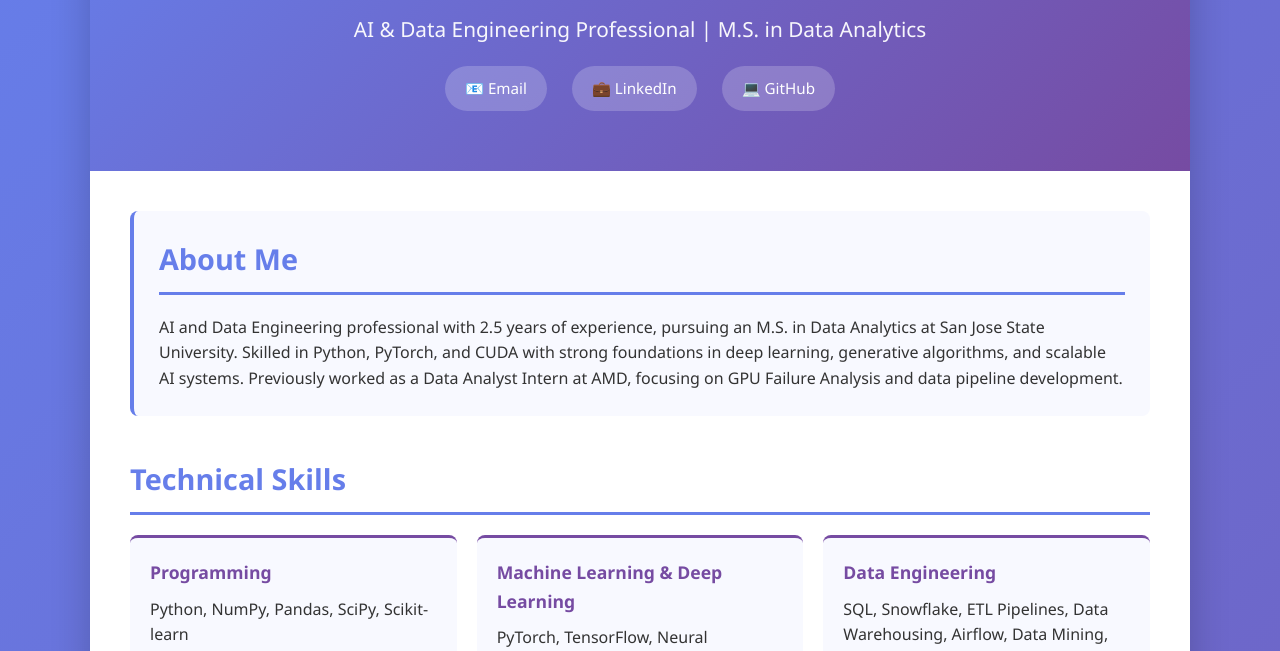
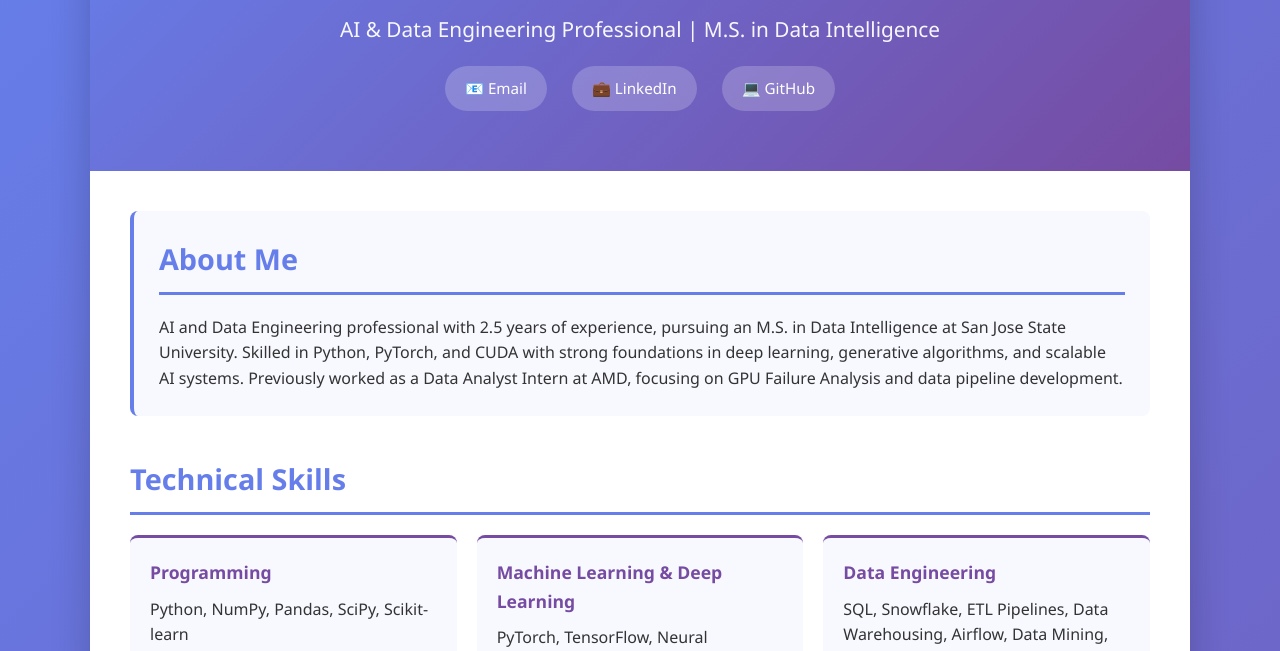
Before and after one commit to bhavv/bhavv.github.io, a plain HTML site: page index.html in a window 1280 px wide. Shown: the part 141-792 px from the top of the page. Drawn offline with Linux system fonts and the light colour scheme.

Commit message:
Update index.html

```diff
--- a/index.html
+++ b/index.html
@@ -197,7 +197,7 @@
     <div class="container">
         <header>
             <h1>Bhavana Meravanige Veerappa</h1>
-            <p>AI & Data Engineering Professional | M.S. in Data Analytics</p>
+            <p>AI & Data Engineering Professional | M.S. in Data Intelligence</p>
             <div class="contact-links">
                 <a href="mailto:bhavanameravanige.veerappa@sjsu.edu">📧 Email</a>
                 <a href="https://linkedin.com/in/bhavanamv" target="_blank">💼 LinkedIn</a>
@@ -208,7 +208,7 @@
         <div class="content">
             <section class="about">
                 <h2>About Me</h2>
-                <p>AI and Data Engineering professional with 2.5 years of experience, pursuing an M.S. in Data Analytics at San Jose State University. Skilled in Python, PyTorch, and CUDA with strong foundations in deep learning, generative algorithms, and scalable AI systems. Previously worked as a Data Analyst Intern at AMD, focusing on GPU Failure Analysis and data pipeline development.</p>
+                <p>AI and Data Engineering professional with 2.5 years of experience, pursuing an M.S. in Data Intelligence at San Jose State University. Skilled in Python, PyTorch, and CUDA with strong foundations in deep learning, generative algorithms, and scalable AI systems. Previously worked as a Data Analyst Intern at AMD, focusing on GPU Failure Analysis and data pipeline development.</p>
             </section>
 
             <section>
```
